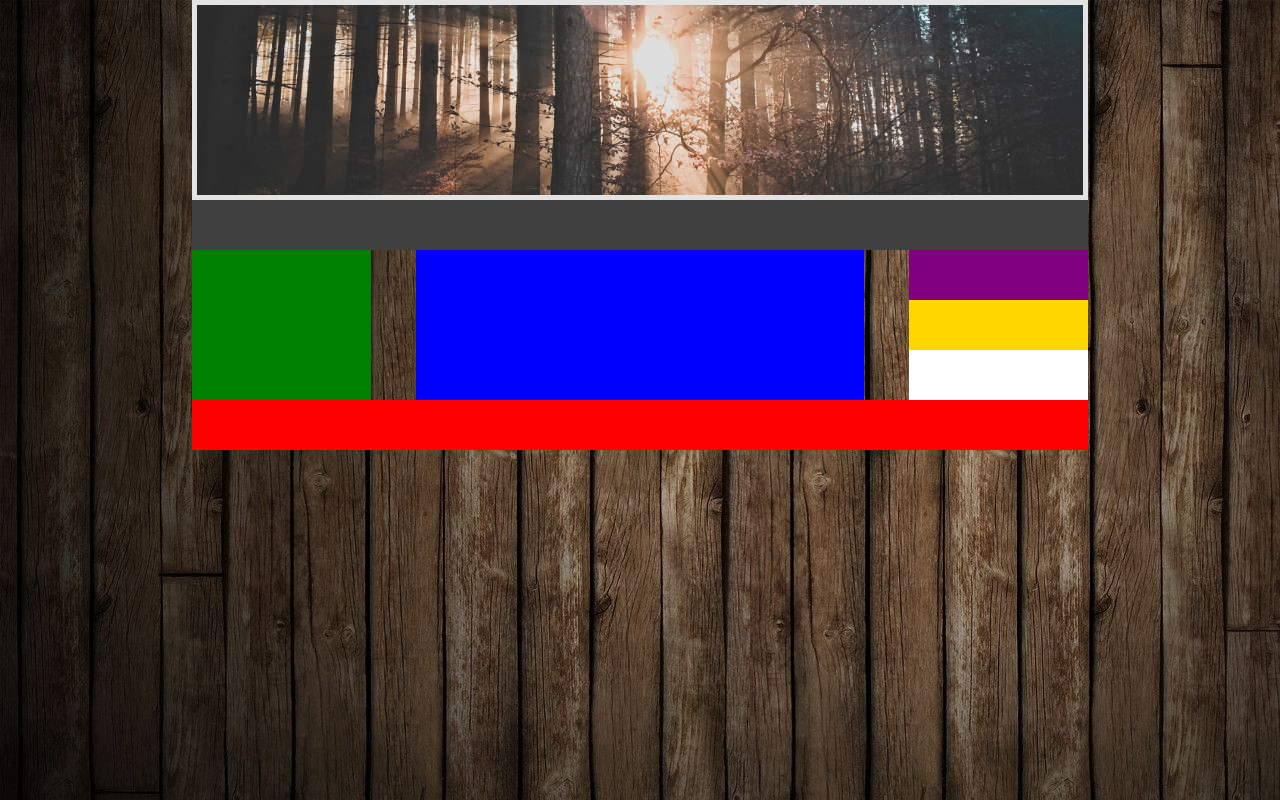
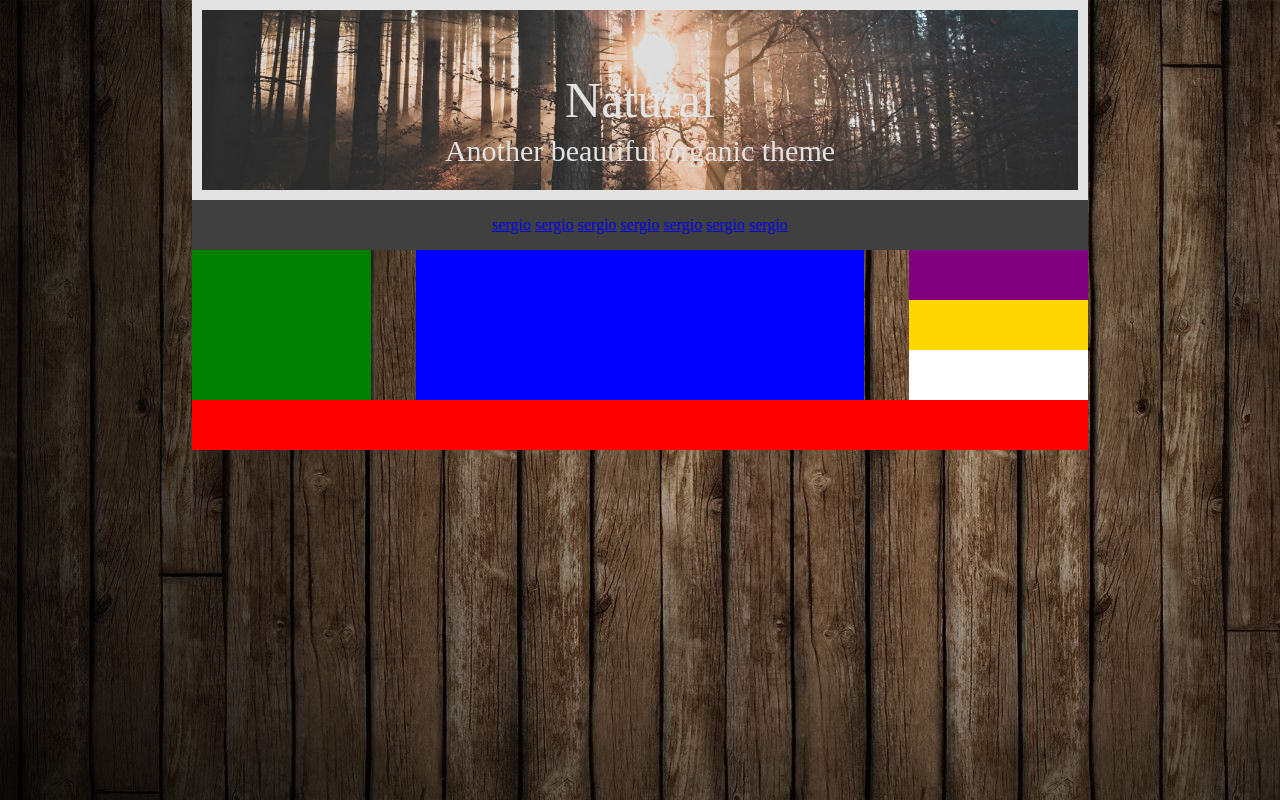
Before and after one commit to AndrewND92/htmlcss-wp, a plain HTML site: page index.html in a window 1280 px wide. Drawn offline with Linux system fonts and the light colour scheme.

Commit message:
avanzamento

```diff
--- a/css/style.css
+++ b/css/style.css
@@ -18,13 +18,27 @@ header{
   background-image: url(../img/bosco.jpg);
   background-size: cover;
   background-position: bottom ;
-  border: 5px solid #e3e3e3;
+  border: 10px solid #e3e3e3;
+  position: relative;
 }
 nav{
   width: 100%;
   height: 50px;
   background-color:#404040;
   margin: 0 auto;
+  position: relative;
+}
+ul{
+  position: absolute;
+  top: 50%;
+  left: 50%;
+  transform: translate(-50%,-50%);
+}
+
+li {
+  display: inline-block;
+  color: #e3e3e3;
+  font-style: normal;
 }
 footer {
   width: 100%;
@@ -32,6 +46,24 @@ footer {
   background-color: red;
   margin: 0 auto;
 }
+  /* TITOLI DELL'HEADER  */
+#titolohead{
+  position: absolute;
+  color: #e3e3e3;
+  font-size: 50px;
+  top: 50%;
+  left: 50%;
+  transform: translate(-50%,-50%);
+}
+#titolohead2{
+  position: absolute;
+  color: #e3e3e3;
+  font-size: 30px;
+  top: 50%;
+  left: 50%;
+  transform: translate(-50%,100%);
+}
+  /* TITOLI DELL'HEADER fine */
 #contenitore {
   content: "";
   display: table;
--- a/index.html
+++ b/index.html
@@ -9,8 +9,23 @@
 
     <main>
       <header>
+        <div id="titolohead">
+          Natural
+        </div>
+        <div id="titolohead2">
+          Another beautiful organic theme
+        </div>
       </header>
       <nav>
+        <ul>
+          <li><a href="#">sergio</a></li>
+          <li><a href="#">sergio</a></li>
+          <li><a href="#">sergio</a></li>
+          <li><a href="#">sergio</a></li>
+          <li><a href="#">sergio</a></li>
+          <li><a href="#">sergio</a></li>
+          <li><a href="#">sergio</a></li>
+        </ul>
 
       </nav>
       <div id="contenitore">
```
